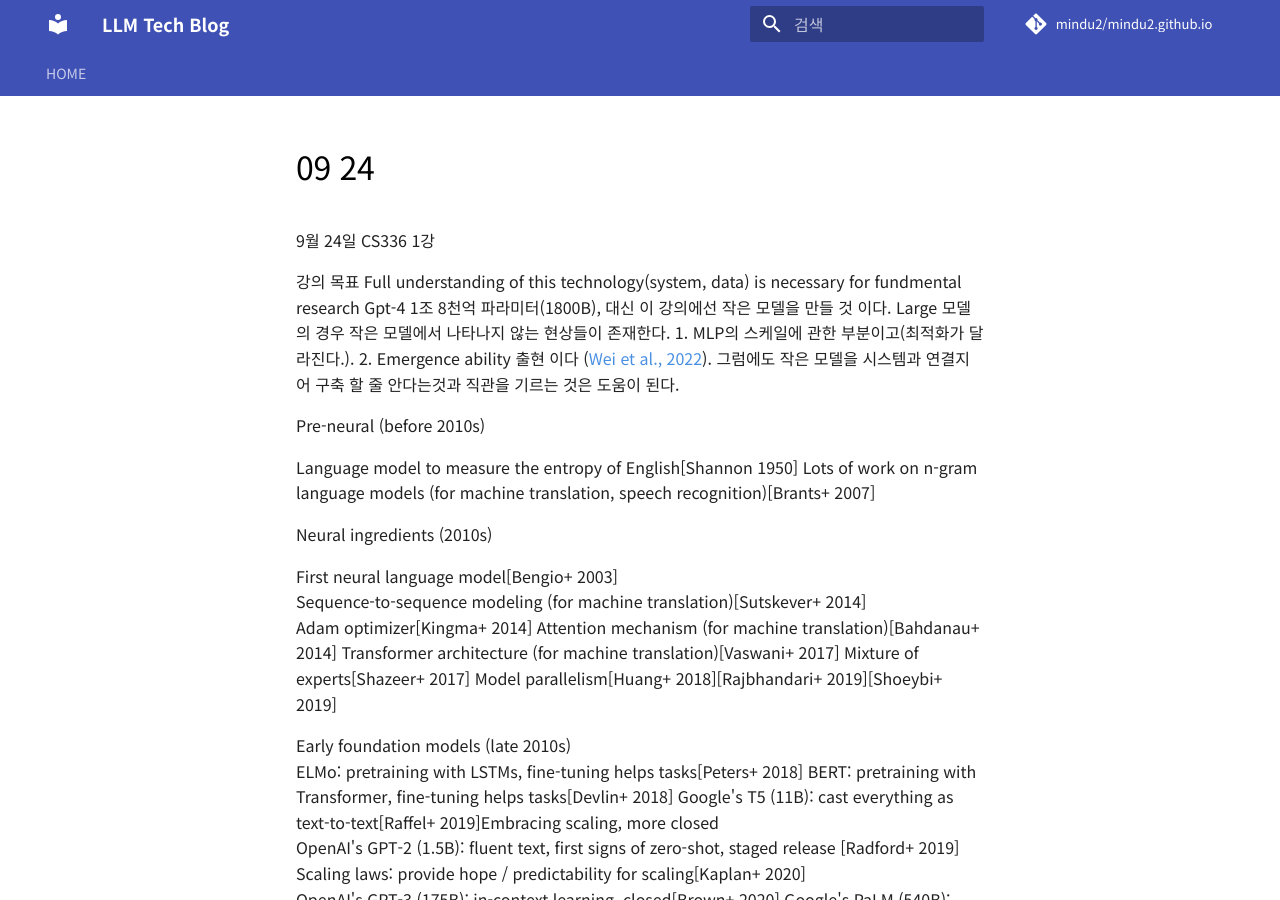
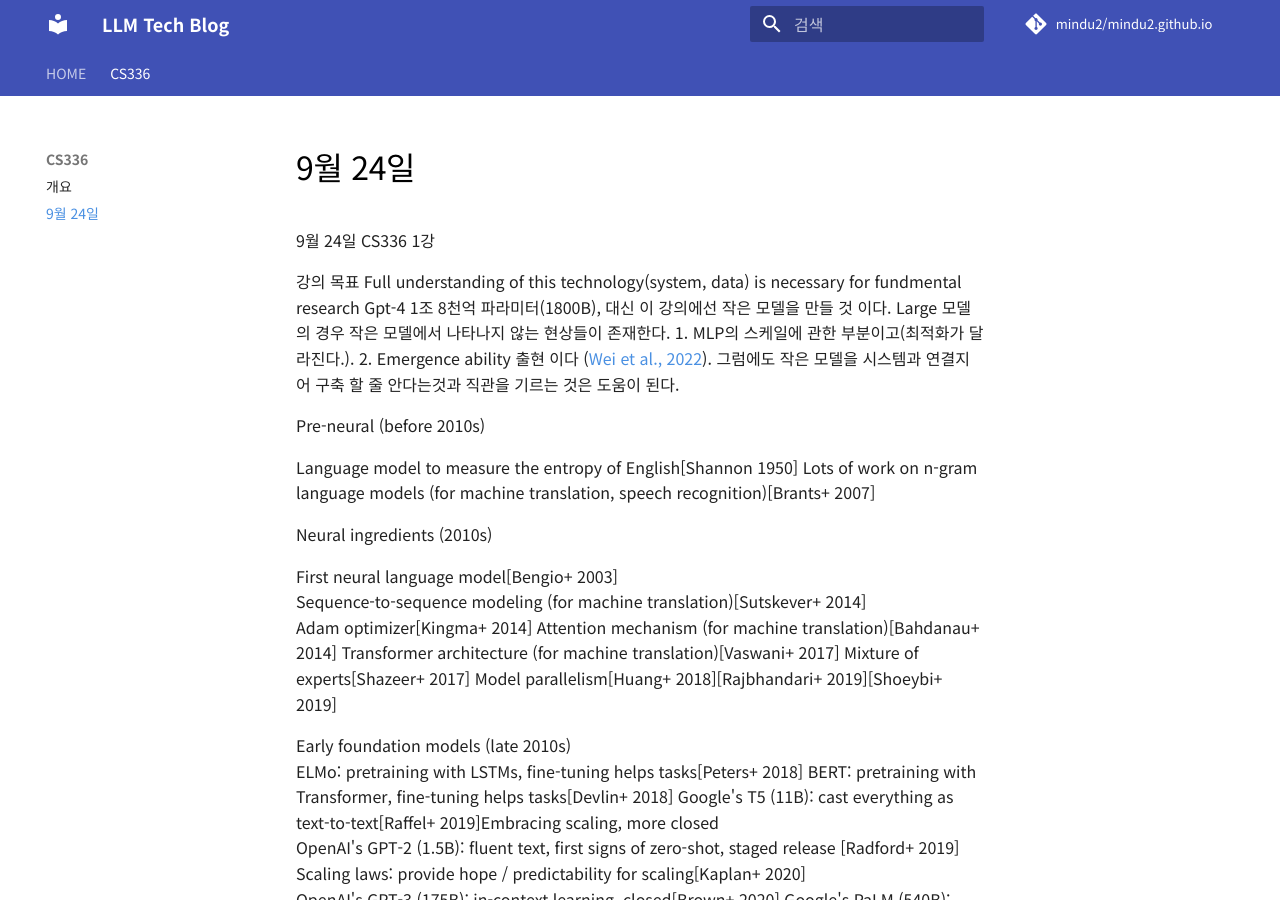
Before and after one commit to mindu2/mindu2.github.io, an MkDocs documentation site: the page built from docs/cs336/09_24.md, in a window 1280 px wide and 900 px high. Built offline with MkDocs 1.6.1 and Material for MkDocs 9.7.7, drawn with Linux system fonts in a browser that asks for light colours; comment, search, counter and statistics services are not loaded.

Commit message:
Update mkdocs.yml

```diff
--- a/mkdocs.yml
+++ b/mkdocs.yml
@@ -56,3 +56,6 @@ extra_css:
 
 nav:
   - HOME: index.md
+  - CS336:
+      - 개요: cs336/cs336/index.md
+      - 9월 24일: cs336/09_24.md
```
